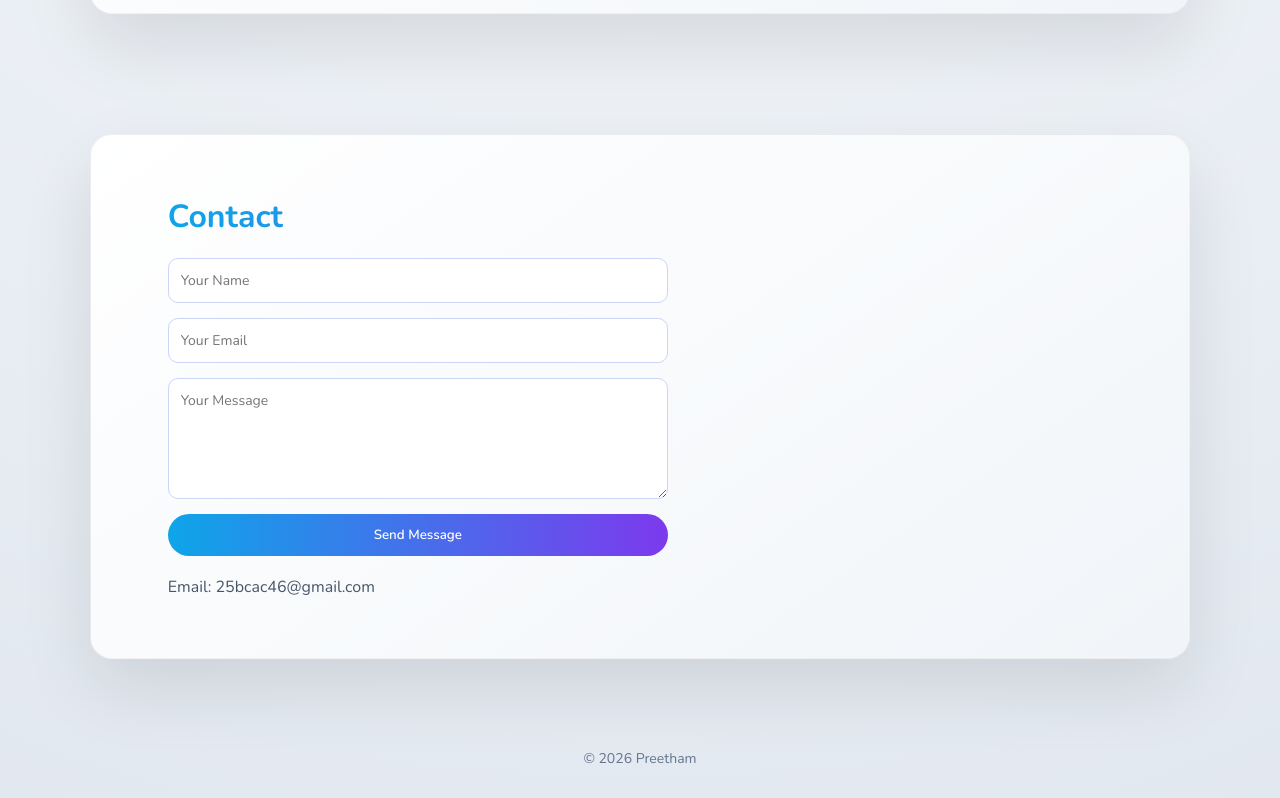
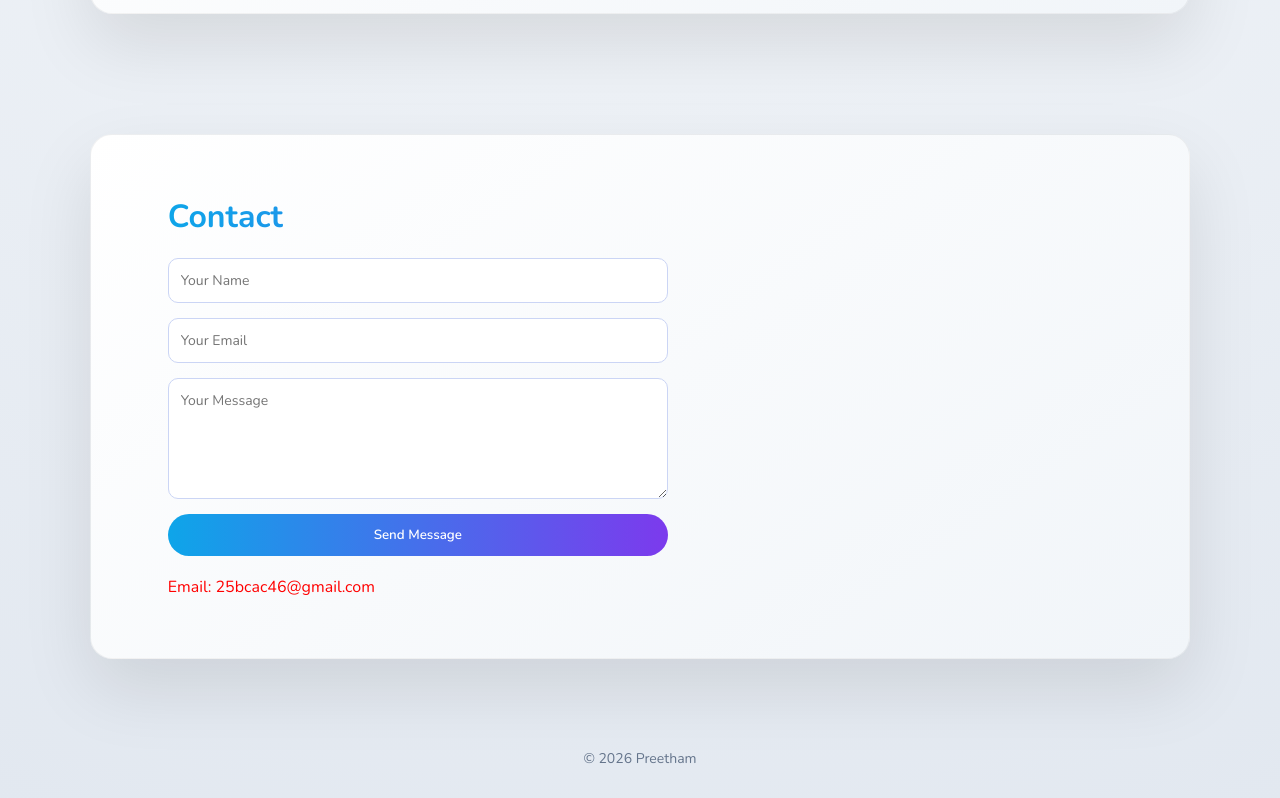
Before and after one commit to 25bcac46-web/Preetham-V-Portfolio-, a plain HTML site: page index.html in a window 1280 px wide. Shown: the part 759-1557 px from the top of the page. Drawn offline with nearby package versions, Linux system fonts and the light colour scheme.

Commit message:
Update index.html

```diff
--- a/index.html
+++ b/index.html
@@ -154,7 +154,7 @@ section h2 {
 
 #contact p {
   margin-top: 20px;
-  color: #475569;
+  color: #FF0000;
 }
 
 /* FOOTER */
```
